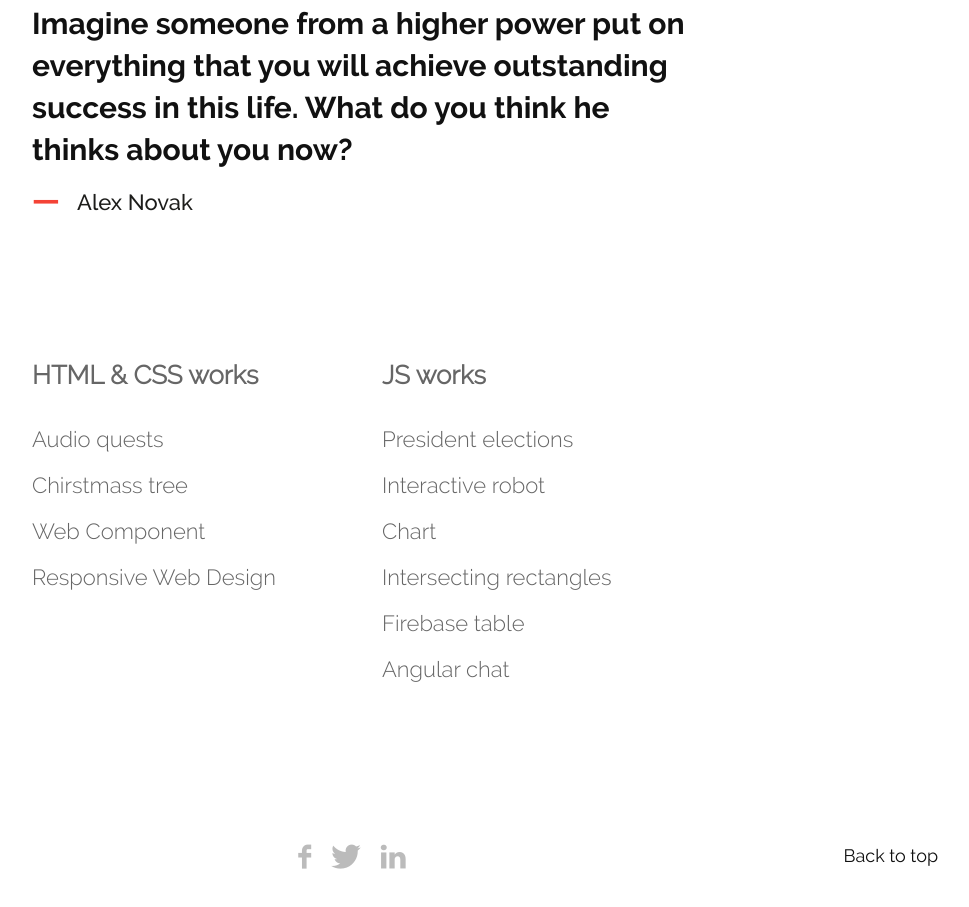
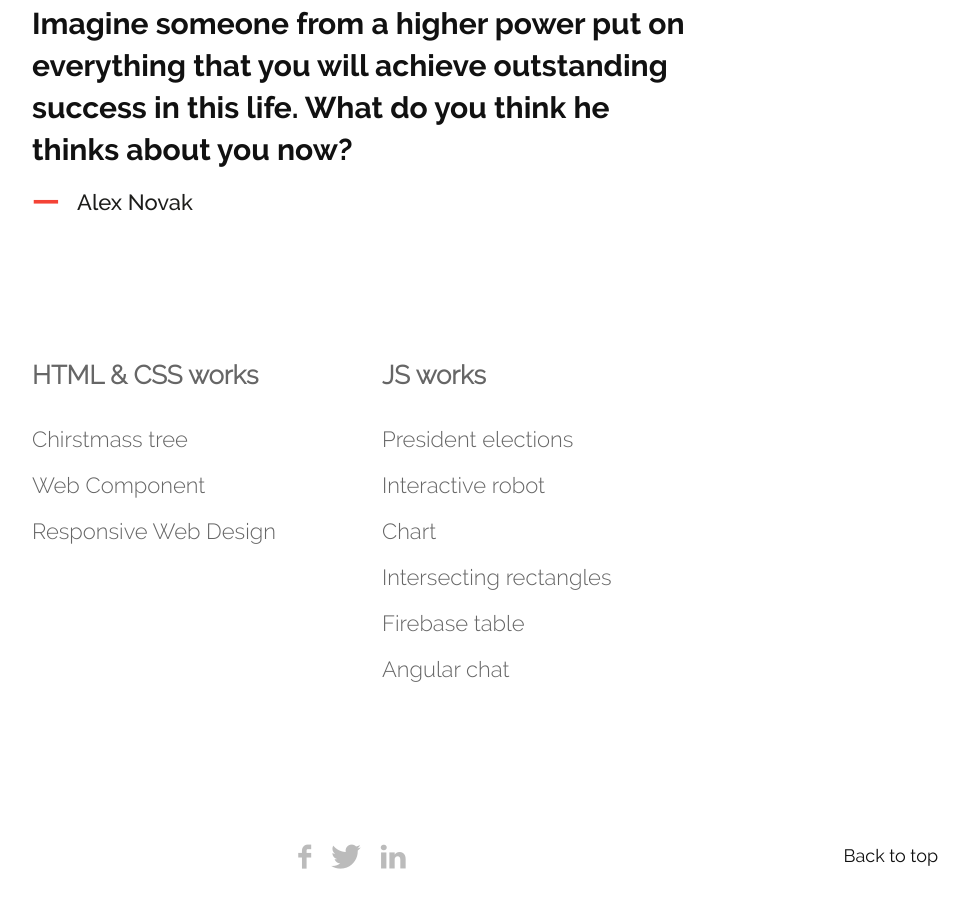
Before and after one commit to AlekseiLLL/Alekseilll.github.io, a plain HTML site: page index.html in a window 1280 px wide. Shown: the part 1900-2807 px from the top of the page, without its empty margins (278-1247 px from the left). Drawn offline with Linux system fonts and the light colour scheme.

Commit message:
Fix links

```diff
--- a/index.html
+++ b/index.html
@@ -69,9 +69,6 @@
                 <h3 class="work__heading">HTML & CSS works</h3>
                 <ul class="work__list">
                     <li class="work__item">
-                        <a href="https://alekseilll.github.io/projects/audio" class="link">Audio quests</a>
-                    </li>
-                    <li class="work__item">
                         <a href="https://oleksii_l.gitlab.io/hometask-03-html-oleksii-lokhno" class="link">Chirstmass tree</a>
                     </li>
                     <li class="work__item">
```
